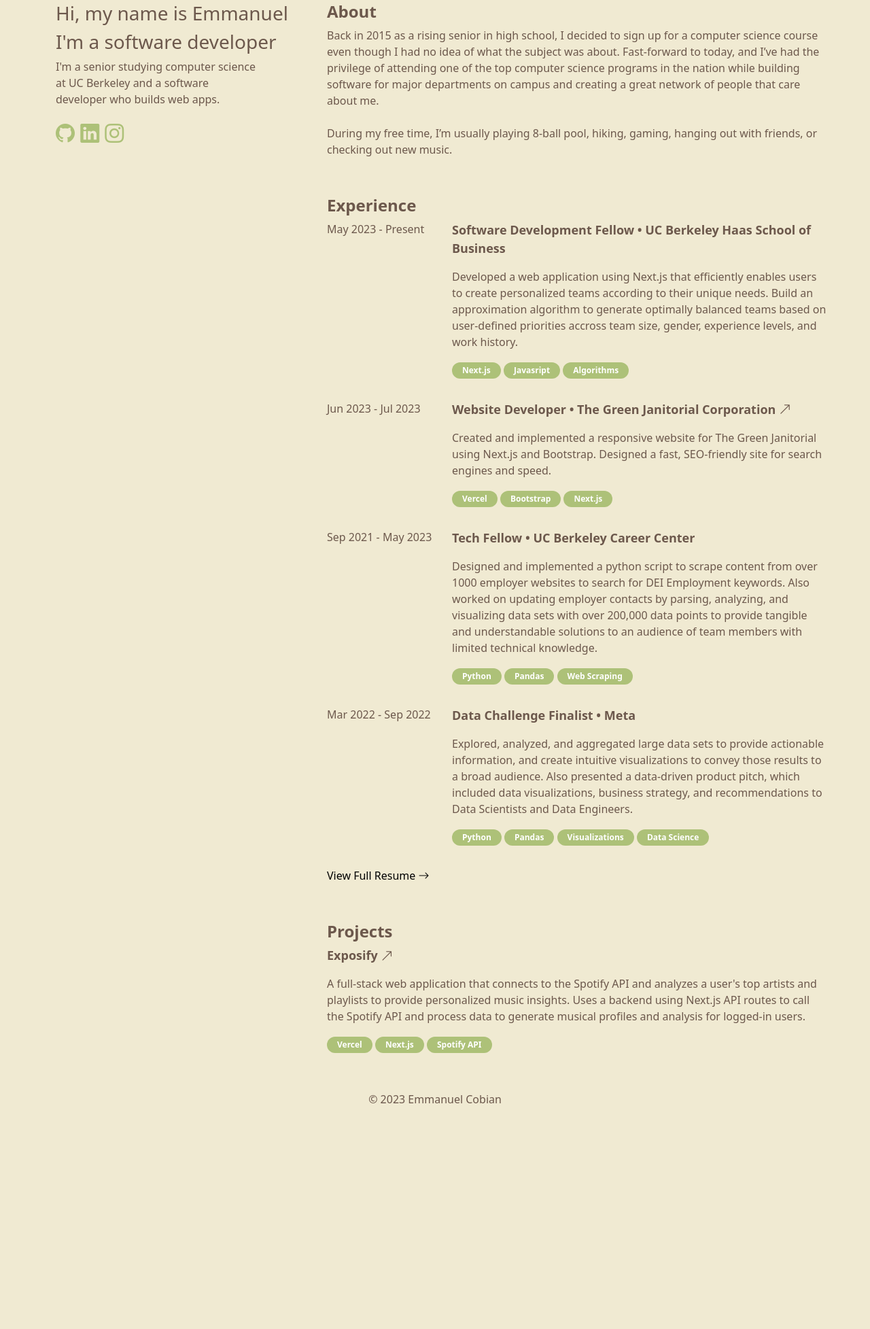
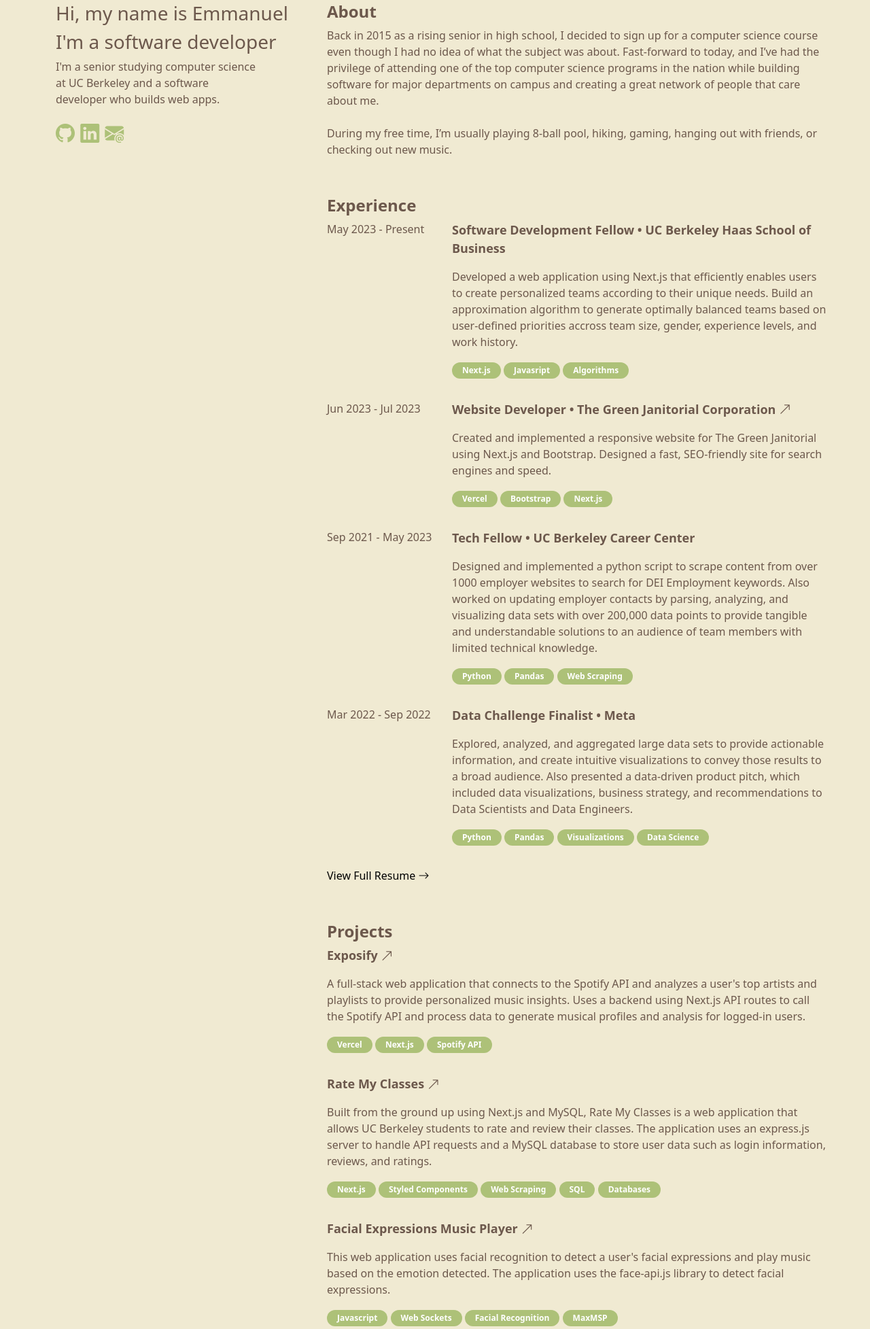
Before and after one commit to EmmanuelCobian/personal-site, a plain HTML site: page index.html in a window 1280 px wide. Shown: the part 109-2064 px from the top of the page at 68% size. Before the commit the page ends 1754 px from the top, so only its background shows below. Drawn offline with nearby package versions, Linux system fonts and the light colour scheme.

Commit message:
added more projects

```diff
--- a/index.html
+++ b/index.html
@@ -1,21 +1,16 @@
 <!DOCTYPE html>
 <html lang="en">
+
 <head>
   <meta charset="UTF-8" />
   <meta name="viewport" content="width=device-width, initial-scale=1.0" />
   <title>Emmanuel Cobian • Software Developer</title>
-    <link
-      href="https://cdn.jsdelivr.net/npm/bootstrap@5.3.2/dist/css/bootstrap.min.css"
-      rel="stylesheet"
-      integrity="sha384-T3c6CoIi6uLrA9TneNEoa7RxnatzjcDSCmG1MXxSR1GAsXEV/Dwwykc2MPK8M2HN"
-      crossorigin="anonymous"
-    />
-    <link
-      rel="stylesheet"
-      href="https://cdn.jsdelivr.net/npm/bootstrap-icons@1.11.1/font/bootstrap-icons.css"
-    />
+  <link href="https://cdn.jsdelivr.net/npm/bootstrap@5.3.2/dist/css/bootstrap.min.css" rel="stylesheet"
+    integrity="sha384-T3c6CoIi6uLrA9TneNEoa7RxnatzjcDSCmG1MXxSR1GAsXEV/Dwwykc2MPK8M2HN" crossorigin="anonymous" />
+  <link rel="stylesheet" href="https://cdn.jsdelivr.net/npm/bootstrap-icons@1.11.1/font/bootstrap-icons.css" />
   <link rel="stylesheet" href="./style.css" />
 </head>
+
 <body>
   <section>
     <nav id="nav" class="custom-nav nav-top fixed-top">
@@ -36,24 +31,24 @@
           I'm a senior studying computer science at UC Berkeley and a software
           developer who builds web apps.
         </p>
-          <a href="https://github.com/EmmanuelCobian" target="_blank"
-            ><i class="bi-github fs-3 socials"></i
-          ></a>
-          <a href="https://www.linkedin.com/in/emmanuel-cobian/" target="_blank"
-            ><i class="bi-linkedin fs-3 mx-1 socials"></i
-          ></a>
-          <a href="https://www.linkedin.com/in/emmanuel-cobian/" target="_blank"
-            ><i class="bi-instagram fs-3 socials"></i
-          ></a>
+        <a href="https://github.com/EmmanuelCobian" target="_blank"><i class="bi-github fs-3 socials"></i></a>
+        <a href="https://www.linkedin.com/in/emmanuel-cobian/" target="_blank"><i
+            class="bi-linkedin fs-3 mx-1 socials"></i></a>
+        <a href="mailto:ecobian12310@gmail.com" target="_blank"><i
+            class="bi-envelope-at-fill fs-3 socials"></i></a>
       </div>
       <span id="about-link"></span>
       <div class="col-md-12 col-lg-8 right">
         <div id="about">
           <h4 class="fw-bold">About</h4>
           <p class="about-bio">
-              Back in 2015 as a rising senior in high school, I decided to sign up for a computer science course even though I had no idea of what the subject was about. Fast-forward to today, and I’ve had the privilege of attending one of the top computer science programs in the nation while building software for major departments on campus and creating a great network of people that care about me.
-              <br id="experience-link"/><br/>
-              During my free time, I’m usually playing 8-ball pool, hiking, gaming, hanging out with friends, or checking out new music.
+            Back in 2015 as a rising senior in high school, I decided to sign up for a computer science course even
+            though I had no idea of what the subject was about. Fast-forward to today, and I’ve had the privilege of
+            attending one of the top computer science programs in the nation while building software for major
+            departments on campus and creating a great network of people that care about me.
+            <br id="experience-link" /><br />
+            During my free time, I’m usually playing 8-ball pool, hiking, gaming, hanging out with friends, or checking
+            out new music.
           </p>
         </div>
 
@@ -77,17 +72,18 @@
               </p>
               <span class="badge rounded-pill text-bg-custom">Next.js</span>
               <span class="badge rounded-pill text-bg-custom">Javasript</span>
-                <span class="badge rounded-pill text-bg-custom"
-                  >Algorithms</span
-                >
+              <span class="badge rounded-pill text-bg-custom">Algorithms</span>
             </div>
           </div>
 
           <div class="exp-itm">
             <div class="exp-date">Jun 2023 - Jul 2023</div>
             <div class="exp-desc">
-                <a href="https://www.thegreenjanitorial.com/" target="_blank"><p class="exp-title exp-share">Website Developer • The Green Janitorial Corporation <i class="bi-arrow-up-right"></i></p>
-                    <p></a>
+              <a href="https://www.thegreenjanitorial.com/" target="_blank">
+                <p class="exp-title exp-share">Website Developer • The Green Janitorial Corporation <i
+                    class="bi-arrow-up-right"></i></p>
+                <p>
+              </a>
               Created and implemented a responsive website for The Green
               Janitorial using Next.js and Bootstrap. Designed a fast,
               SEO-friendly site for search engines and speed.
@@ -113,9 +109,7 @@
               </p>
               <span class="badge rounded-pill text-bg-custom">Python</span>
               <span class="badge rounded-pill text-bg-custom">Pandas</span>
-                <span class="badge rounded-pill text-bg-custom"
-                  >Web Scraping</span
-                >
+              <span class="badge rounded-pill text-bg-custom">Web Scraping</span>
             </div>
           </div>
 
@@ -134,18 +128,17 @@
               <span class="badge rounded-pill text-bg-custom">Python</span>
               <span class="badge rounded-pill text-bg-custom">Pandas</span>
               <span class="badge rounded-pill text-bg-custom">
-                  Visualizations</span
-                >
+                Visualizations</span>
               <span class="badge rounded-pill text-bg-custom">
                 Data Science
               </span>
             </div>
           </div>
 
-            <a class="resume-link" href="./Resume_Cobian_Duarte_fa23.pdf"
-              ><p>
-                View Full Resume <i class="bi-arrow-right"></i></p
-            ></a>
+          <a class="resume-link" href="./Resume_Cobian_Duarte_fa23.pdf">
+            <p>
+              View Full Resume <i class="bi-arrow-right"></i></p>
+          </a>
         </div>
 
         <div id="projects-link">
@@ -154,7 +147,9 @@
           <div class="proj-itm">
             <div class="proj-img"></div>
             <div class="proj-desc">
-                <a href="https://exposify.vercel.app/" target="_blank"><p class="exp-title exp-share">Exposify <i class="bi-arrow-up-right"></i></p></a>
+              <a href="https://exposify.vercel.app/" target="_blank">
+                <p class="exp-title exp-share">Exposify <i class="bi-arrow-up-right"></i></p>
+              </a>
               <p>
                 A full-stack web application that connects to the Spotify API
                 and analyzes a user's top artists and playlists to provide
@@ -164,9 +159,40 @@
               </p>
               <span class="badge rounded-pill text-bg-custom">Vercel</span>
               <span class="badge rounded-pill text-bg-custom">Next.js</span>
-                <span class="badge rounded-pill text-bg-custom"
-                  >Spotify API</span
-                >
+              <span class="badge rounded-pill text-bg-custom">Spotify API</span>
+            </div>
+          </div>
+
+          <div class="proj-itm">
+            <div class="proj-img"></div>
+            <div class="proj-desc">
+              <a href="https://github.com/EmmanuelCobian/rate-my-classes" target="_blank">
+                <p class="exp-title exp-share">Rate My Classes <i class="bi-arrow-up-right"></i></p>
+              </a>
+              <p>
+                Built from the ground up using Next.js and MySQL, Rate My Classes is a web application that allows UC Berkeley students to rate and review their classes. The application uses an express.js server to handle API requests and a MySQL database to store user data such as login information, reviews, and ratings.
+              </p>
+              <span class="badge rounded-pill text-bg-custom">Next.js</span>
+              <span class="badge rounded-pill text-bg-custom">Styled Components</span>
+              <span class="badge rounded-pill text-bg-custom">Web Scraping</span>
+              <span class="badge rounded-pill text-bg-custom">SQL</span>
+              <span class="badge rounded-pill text-bg-custom">Databases</span>
+            </div>
+          </div>
+
+          <div class="proj-itm">
+            <div class="proj-img"></div>
+            <div class="proj-desc">
+              <a href="https://github.com/EmmanuelCobian/face-api" target="_blank">
+                <p class="exp-title exp-share">Facial Expressions Music Player <i class="bi-arrow-up-right"></i></p>
+              </a>
+              <p>
+                This web application uses facial recognition to detect a user's facial expressions and play music based on the emotion detected. The application uses the face-api.js library to detect facial expressions.
+              </p>
+              <span class="badge rounded-pill text-bg-custom">Javascript</span>
+              <span class="badge rounded-pill text-bg-custom">Web Sockets</span>
+              <span class="badge rounded-pill text-bg-custom">Facial Recognition</span>
+              <span class="badge rounded-pill text-bg-custom">MaxMSP</span>
             </div>
           </div>
         </div>
@@ -178,11 +204,10 @@
     <p>&copy; 2023 Emmanuel Cobian</p>
   </footer>
 
-    <script
-      src="https://cdn.jsdelivr.net/npm/bootstrap@5.3.2/dist/js/bootstrap.bundle.min.js"
+  <script src="https://cdn.jsdelivr.net/npm/bootstrap@5.3.2/dist/js/bootstrap.bundle.min.js"
     integrity="sha384-C6RzsynM9kWDrMNeT87bh95OGNyZPhcTNXj1NW7RuBCsyN/o0jlpcV8Qyq46cDfL"
-      crossorigin="anonymous"
-    ></script>
+    crossorigin="anonymous"></script>
   <script src="./navbar.js"></script>
 </body>
+
 </html>
--- a/navbar.js
+++ b/navbar.js
@@ -1,5 +1,4 @@
-document.addEventListener("DOMContentLoaded", () => {
-});
+document.addEventListener("DOMContentLoaded", () => {});
 
 let nav = document.querySelector("#nav");
 let navLinks = Array.from(document.querySelectorAll("#nav-link"));
--- a/style.css
+++ b/style.css
@@ -126,6 +126,10 @@
   color: #6c584c;
 }
 
+.proj-itm {
+  margin-bottom: 2em;
+}
+
 footer {
   color: #6c584c;
 }
```
Lines whose indentation alone changed are shown as unchanged.
